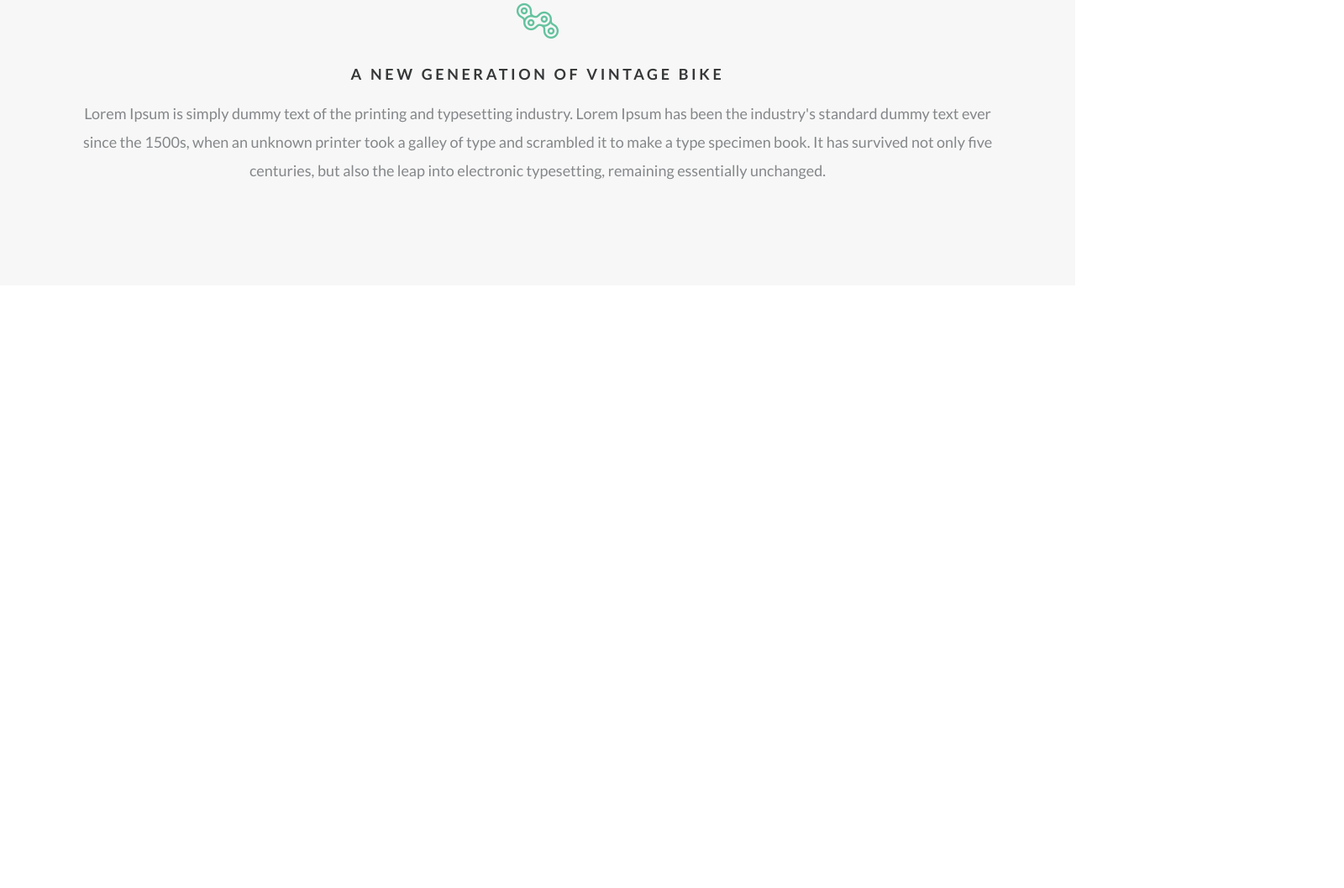
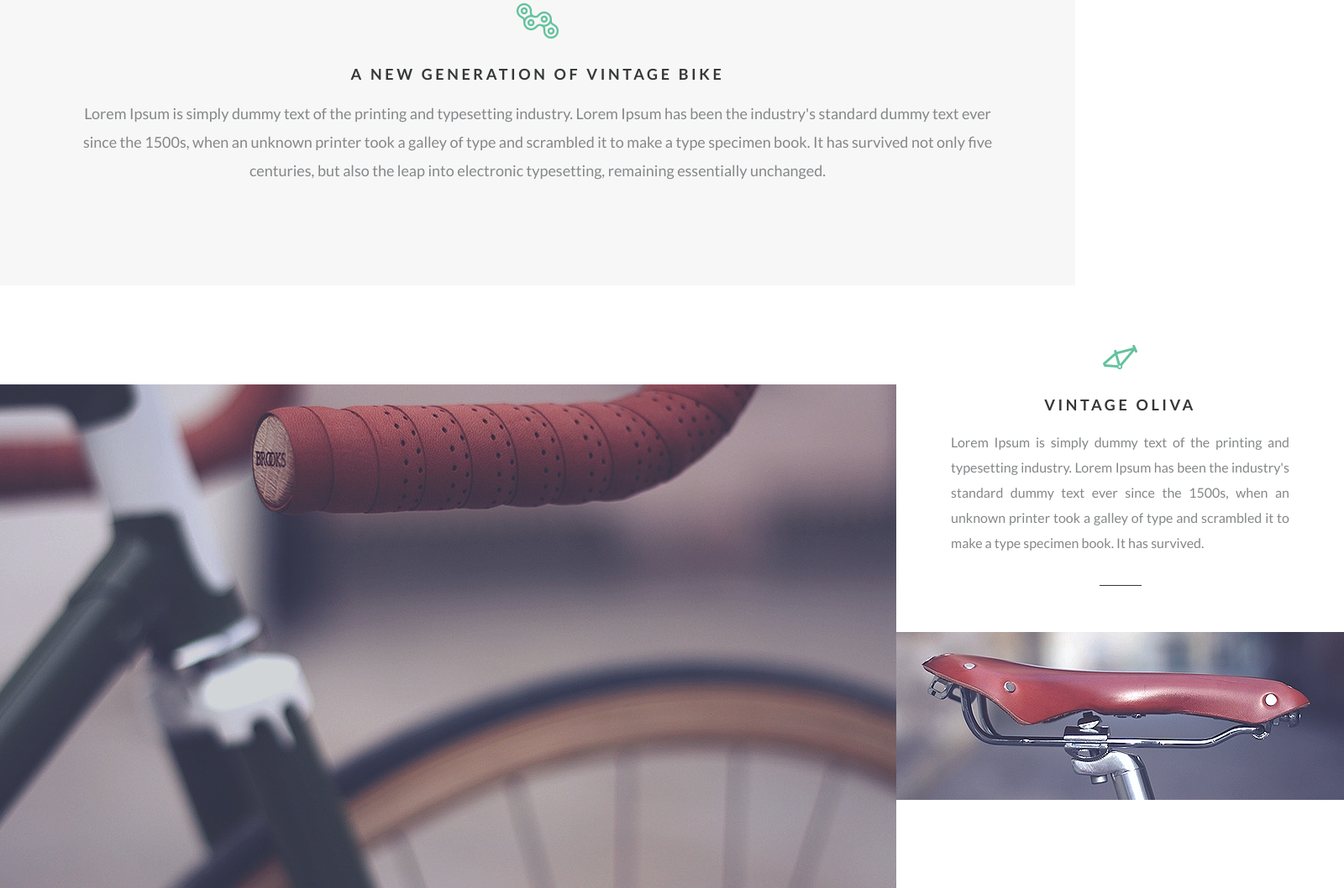
Before and after one commit to EvilNekromat777/Velocicle, a plain HTML site: page index.html in a window 1280 px wide. Shown: the part 917-1975 px from the top of the page at 84% size, 1600 px wide, since content can reach past the window. Before the commit the page ends 1257 px from the top, so only its background shows below. Drawn offline with nearby package versions, Linux system fonts and the light colour scheme.

Commit message:
feat: columns, rows and block

```diff
--- a/index.html
+++ b/index.html
@@ -45,6 +45,31 @@
                         </div>
                     </div>
                 </section>
+                <section class="brands">
+                    <div class="brands__row">
+                        <div class="brands__column brands__column_b">
+                            <a href="" class="brands__item item">
+                                <span class="item__logo">
+                                    <img src="./images/logos/01.png" alt="foto">
+                                </span>
+                                <span class="item__image ibg">
+                                    <img src="./images/brands/01.jpg" alt="foto">
+                                </span>
+
+                            </a>
+                        </div>
+                        <div class="brands__column">
+                            <div class="brands__content block">
+                                    <div class="block__icon"><img src="./images/icons/title/02.png" alt="icon"></div>
+                                    <h2 class="block__title">vintage Oliva</h2>
+                                    <div class="block__text block__text_j">Lorem Ipsum is simply dummy text of the printing and typesetting industry. Lorem Ipsum has been the industry's standard dummy text ever since the 1500s, when an unknown printer took a galley of type and scrambled it to make a type specimen book. It has survived. </div>
+                            </div>
+                            <div class="brands__image ibj">
+                                <img src="./images/brands/02.jpg" alt="foto">
+                            </div>
+                        </div>
+                    </div>
+                </section>
             </div>
 
 
--- a/scss/index.scss
+++ b/scss/index.scss
@@ -105,5 +105,52 @@ $minwidth: 320px;
         color: #848789;
         font-size: 18px;
         line-height: 34px;
+
+        &_j {
+            text-align: justify;
+            font-size: 16px;
+            line-height: 30px;
+
+            &:after {
+                content: '';
+                width: 50px;
+                height: 1px;
+                display: block;
+                margin: 35px auto 0 auto;
+                background-color: #353738;
+            }
+        }
     }
 }
+
+
+
+.brands {
+    &__row {
+        @include flexbox();
+
+
+    }
+
+    &__column {
+        flex: 0 1 33.333%;
+
+        &_b {
+            flex: 0 1 66.667%;
+        }
+    }
+
+    &__item {}
+
+    &__content {
+        padding: 70px 65px 55px 65px;
+    }
+
+    &__image {}
+}
+
+.item {
+    &__logo {}
+
+    &__image {}
+}
```
Also changed, not shown: css/index.css.
